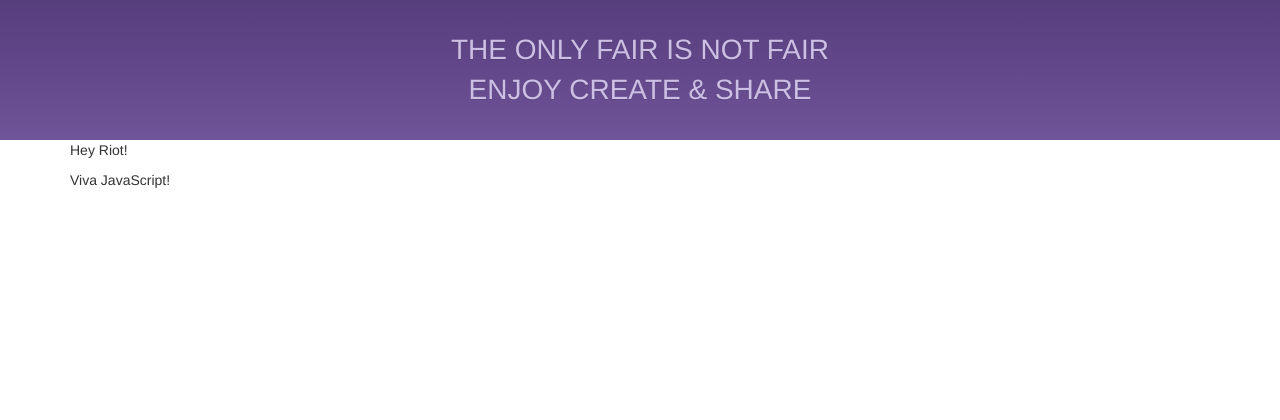
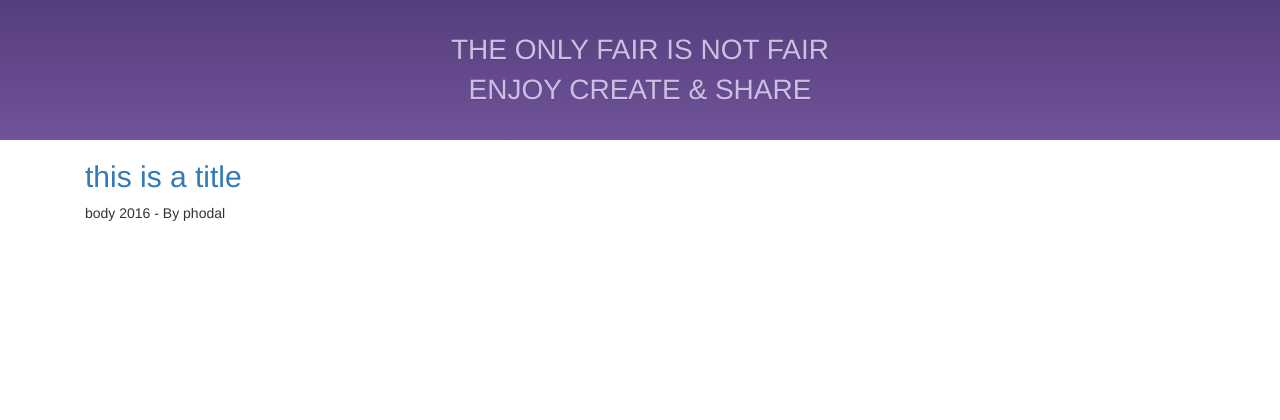
Before and after one commit to phodal/growth-in-action-code, a Django app: template templates/mobile/index.html in a window 1280 px wide. Shown: the part 51-471 px from the top of the page. Run offline with Django 3.2, Linux system fonts and the light colour scheme; the template is opened without the code that fills it, so the values that code supplies are empty; some libraries are stand-ins or nearby versions.

Commit message:
set static hello world

```diff
--- a/templates/mobile/index.html
+++ b/templates/mobile/index.html
@@ -57,19 +57,26 @@
     </div>
 </main>
 <div class="container" id="container">
-    <hey></hey>
+    <blog></blog>
 
     <script type="riot/tag">
-      <hey>
-        <p>Hey {myProp}!</p>
-        <p>Viva {opts.mountedProp}!</p>
-
-        this.myProp = "Riot"
-      </hey>
+      <blog class="row">
+       <div class="col-sm-4">
+            <h2><a href="{ post.slug }">{opts.post.title }</a></h2>
+            {opts.post.body}
+            {opts.post.posted} - By {opts.post.author}
+        </div>
+      </blog>
     </script>
 
     <script>
-      riot.mount("hey", { mountedProp: "JavaScript" })
+      riot.mount("blog", { post: {
+          title: 'this is a title',
+          body: 'body',
+          posted: '2016',
+          slug: 'this-is-a-url',
+          author: 'phodal'
+      } })
     </script>
 </div>
 <footer class="footer">
```
